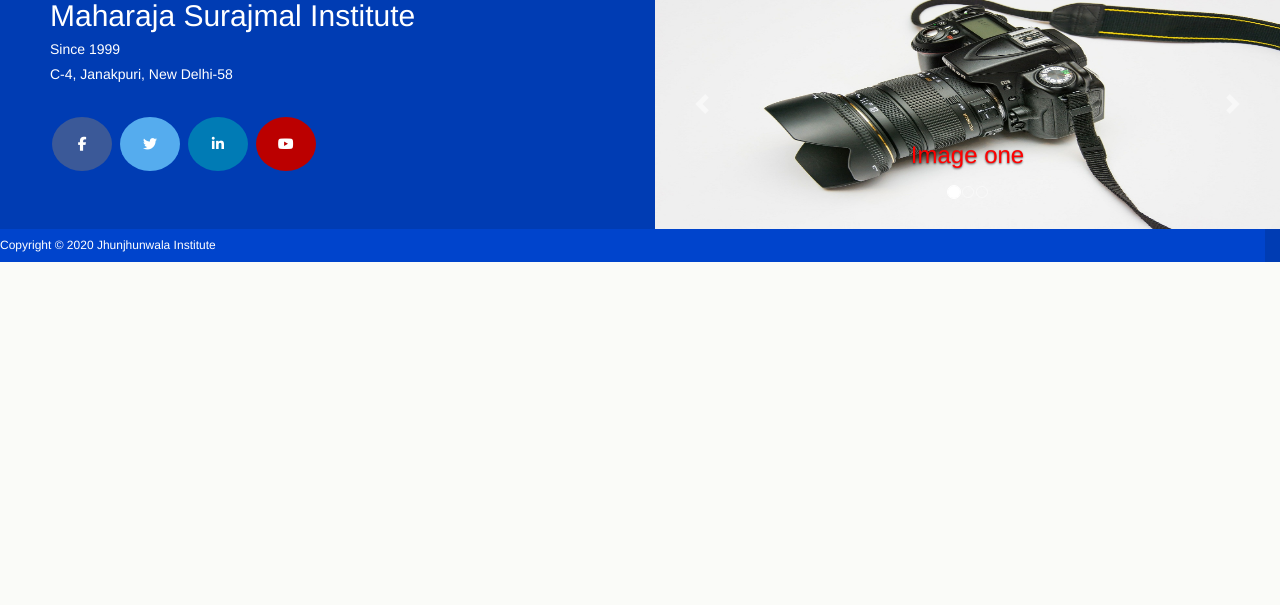
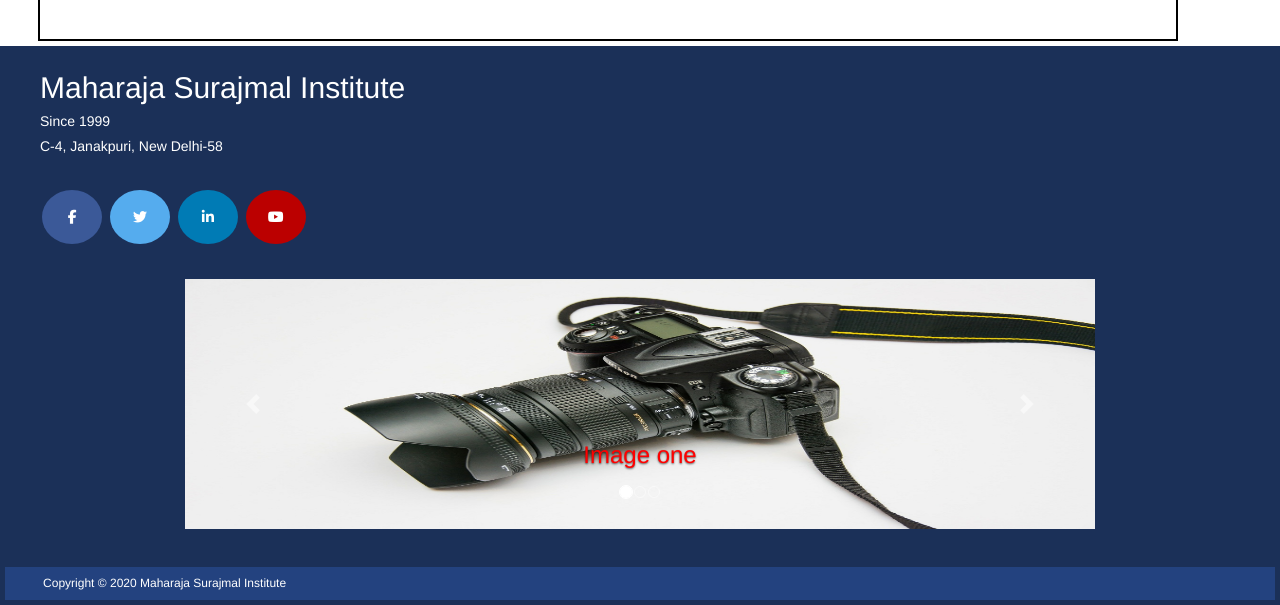
Before and after one commit to Megha2k/MSI-Alumni, a Django app: page / in a window 1280 px wide. Shown: the part 601-1206 px from the top of the page. Before the commit the page ends 863 px from the top, so only its background shows below. Run offline with Django 3.2, Linux system fonts and the light colour scheme; some libraries are stand-ins or nearby versions.

Commit message:
corrections & additions

```diff
--- a/alumni_portal/static/css/style.css
+++ b/alumni_portal/static/css/style.css
@@ -54,7 +54,7 @@
 	width: 100%;
 	height: 80px;
 	display: block;
-	background: #191970;
+	background: #1b3058;
 
 }
 
@@ -224,7 +224,7 @@
 #menu
 {
   position: absolute;
-  width: 150px;
+  width: 200px;
   margin: 23px 0 0 -50px;
   padding: 50px;
   background: #B22222;
@@ -360,14 +360,12 @@
 	}
 }
 
-
-
 /* ---------------------------SHUBHAM RATHORE CSS --------------------- */
 /* ----------------This section belongs to hubham rathore-------------- */
 
 .foot_fixed{
      padding: 5px ;
-     background-color: #003cb3;
+     background-color: #1b3058;
      color:white;
      bottom: 0px;
 	 max-width: 100%;
@@ -382,7 +380,7 @@ overflow-x: hidden;
 	font-size: 30px;
     width: 60px;
     text-align: center;
-
+    text-decoration: none;
     margin: 5px 2px;
 	border-radius: 50%;
 }
@@ -393,7 +391,7 @@ overflow-x: hidden;
 
 .fa-facebook {
     background: #3B5998;
-
+    color: #ffffff;
 
 }
 
--- a/alumni_portal/static/js/dynamic.js
+++ /dev/null
@@ -1 +0,0 @@
-alert("This is to show how JS file is attached.");
--- a/alumni_portal/templates/alumni_app/base.html
+++ b/alumni_portal/templates/alumni_app/base.html
@@ -11,8 +11,6 @@
 	<link rel="stylesheet" type="text/css" href="{% static 'css/style.css' %}">
 	<script type="text/javascript" src="{% static 'js/dynamic.js' %}"></script>
 
-
-	<link rel="stylesheet" type="text/css" href="/style.css">
 	<meta charset="utf-8">
 	<meta name="viewport" content="width=device-width, initial-scale=1.0">
 <!--link for font-->
@@ -86,7 +84,7 @@
 		</div>
 	</div>
 
-	<div class="container">
+	<div class="container" style=" margin-top:5px; margin-bottom:5px; margin-left:3%; border:2px black solid">
 		{% block base_body_block %}
 		<!-- Everything outside of this block will be inherited in all files that extend base.html -->
 		{% endblock %}
@@ -95,23 +93,23 @@
 
     <!-- ---------------------------------------------------------Now adding a FOOTER--------------------------------------------------------------- -->
     <!-- -------------------------------------------------------------Footer-------------------------------------------------------------------------- -->
-	<footer style="padding:0px" class="foot_fixed">
+	<footer class="foot_fixed">
 
 		<div class="wrapper row">
-		   <div class="col-md-6 col-sm-6">
-				<div class="row-md-6 row-sm-6" style="margin-left: 50px;"><!-- --------------------College Name section----------------------------- -->
+		   <div>
+				<div style="margin-left: 50px;"><!-- --------------------College Name section----------------------------- -->
 					<h2>Maharaja Surajmal Institute</h2>
 					<h5>Since 1999</h5>
 					<h5>C-4, Janakpuri, New Delhi-58</h5>
 				</div>
-				<div class="row-md-6 row-sm-6" style=" margin-left: 50px; margin-top: 30px; margin-bottom: 30px;"><!-- ------Social media icons-------- -->
+				<div style=" margin-left: 50px; margin-top: 30px; margin-bottom: 30px;"><!-- ------Social media icons-------- -->
 					<i href="#" class="fa fa-facebook"></i>
 					<i href="#" class="fa fa-twitter"></i>
 					<i href="#" class="fa fa-linkedin"></i>
 					<i href="#" class="fa fa-youtube"></i>
 				</div>
 			</div>
-			<div class="col-md-6 col-sm-6"><!-- --------------------------------------------------slide show------------------------------------------ -->
+			<div style="width:70%; margin-left:auto; margin-right:auto;"><!-- --------------------------------------------------slide show------------------------------------------ -->
 
 					   <div class="carousel slide" id="myslider" data-ride="carousel">
 						   <div class="carousel-inner"><!-- ------------------images stored here------------------------------------------------------- -->
@@ -156,8 +154,8 @@
 
 		</div>
 
-		<div class="container-fluid row" style="background-color: #0044cc;" ><!-- ---------------------------------------Copyright panel--------------- -->
-			<h6>Copyright © 2020 Jhunjhunwala Institute</h6>
+		<div class="container-fluid row" style="background-color: #23427f; width=100%; padding-left:3%; margin-left:0%; margin-top:3%;" ><!-- ---------------------------------------Copyright panel--------------- -->
+			<h6>Copyright © 2020 Maharaja Surajmal Institute</h6>
 		</div>
 
 	</footer>
--- a/alumni_portal/templates/alumni_app/index.html
+++ b/alumni_portal/templates/alumni_app/index.html
@@ -1,10 +1,11 @@
 <!DOCTYPE html>
 {% extends "alumni_app/base.html" %}
 {% load static %}
+<link rel="stylesheet" type="text/css" href="{% static 'css/index.css' %}">
 {% block base_body_block %}
 <!-- everything in this block will inherit from base.html -->
 
-	<h1>Hello world!</h1>
-	<img src="{% static 'images/pic.jpg' %}" alt="This is to give an idea of how to insert an image.">
+<h3>"Alumni are the fruits of MSI Education. Their alma maters nourished them, they are role models for our students."</h3>
 
+<br><br><br><br><br><br><br><br><br><br><br><br><br><br><br><br><br>
 {% endblock %}
```
Also changed, not shown: alumni_portal/static/css/index.css (added), alumni_portal/static/images/maharaja_surajmal_ji.jpg (added), alumni_portal/static/images/msi_auditorium.jpg (added), alumni_portal/static/images/msi_library.jpg (added), alumni_portal/static/images/msi_main_gate.jpg (added), 1 other file.
